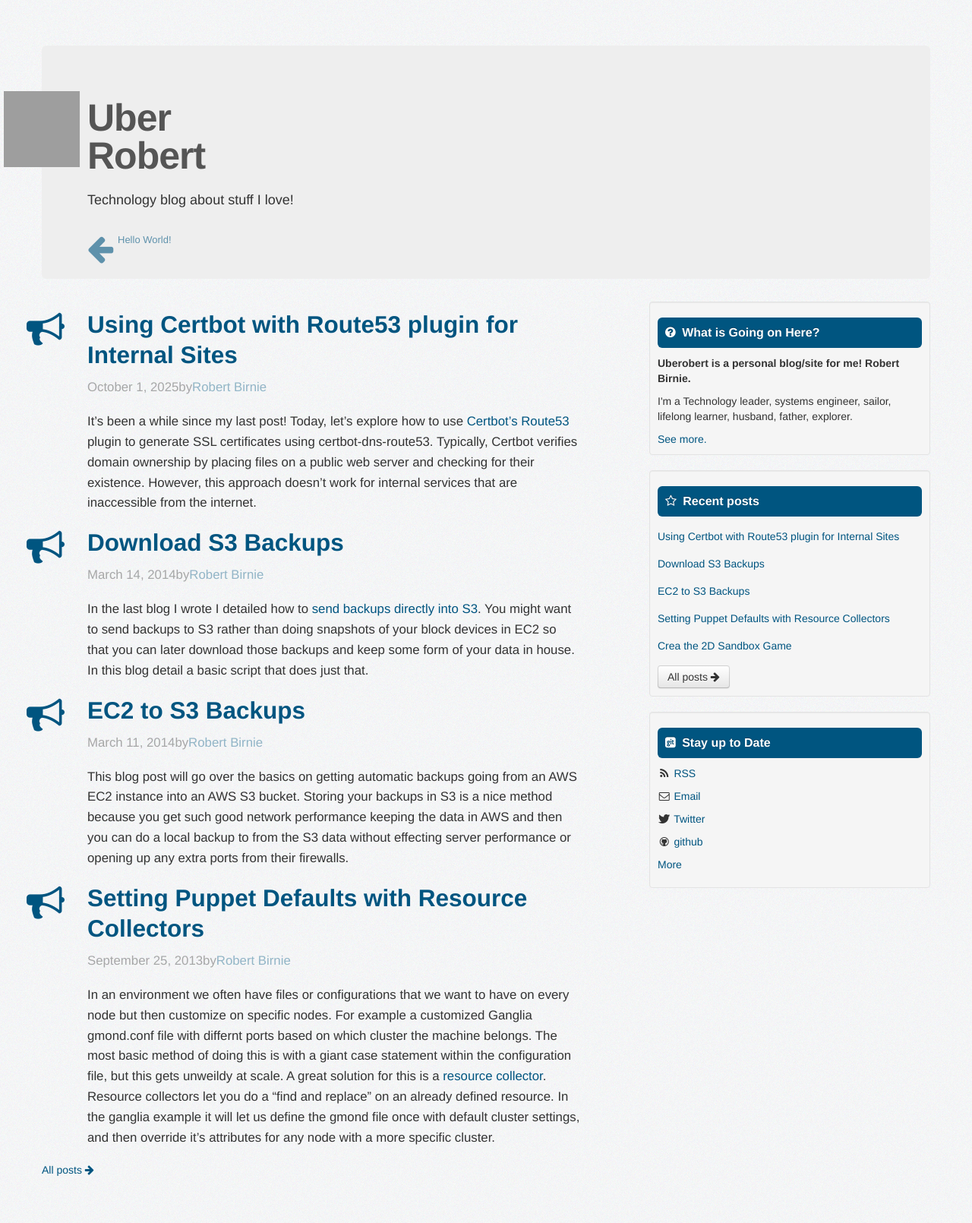
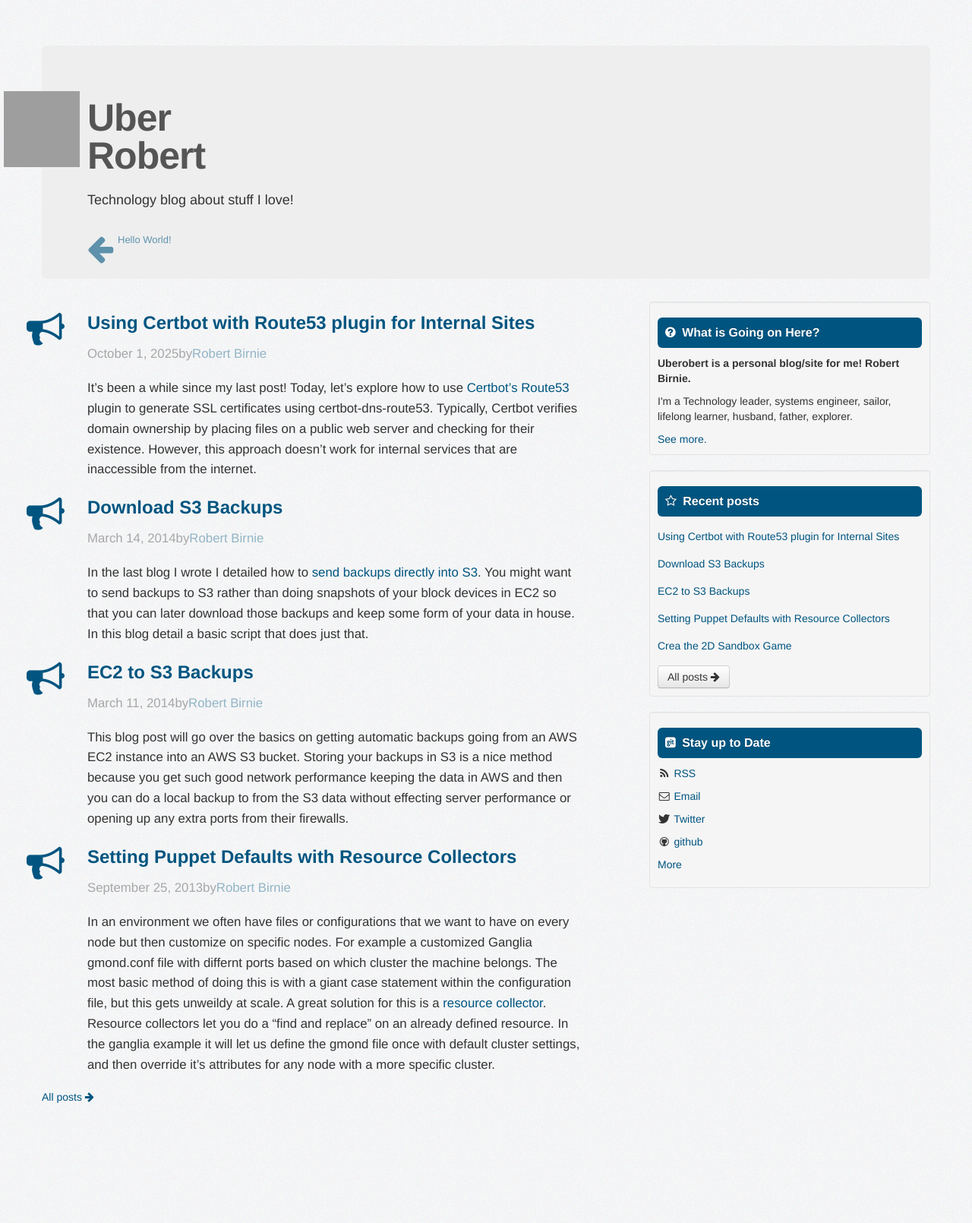
Before and after one commit to rbirnie/uberobert.com, a Jekyll site: the page built from index.html, in a window 1280 px wide. Shown: the whole page at 76% size. Built offline with Jekyll 4.4.1, drawn with Linux system fonts in a browser that asks for light colours; nearby versions of some CDN libraries; after the commit the page ends 1514 px from its top, so only the background shows below that; grey boxes are pictures that could not be loaded.

Commit message:
adjust heading sizes

```diff
--- a/assets/css/main.css
+++ b/assets/css/main.css
@@ -174,6 +174,23 @@ code {
     left: -20px;
     font-size: 50px;
     color:#005580;
+}
+
+/* Match post H1 to post H2 look/behavior */
+.post h1 {
+  font-size: 24px;           /* Bootstrap v2-ish h2 size */
+  line-height: 36px;
+  font-weight: bold;
+  margin: 10px 0;
+  color: #005580;
+}
+
+.post h2 {
+  font-size: 24px;           /* Bootstrap v2-ish h2 size */
+  line-height: 36px;
+  font-weight: bold;
+  margin: 10px 0;
+  color: #005580;
 }
 
 .post h2 a {
```
